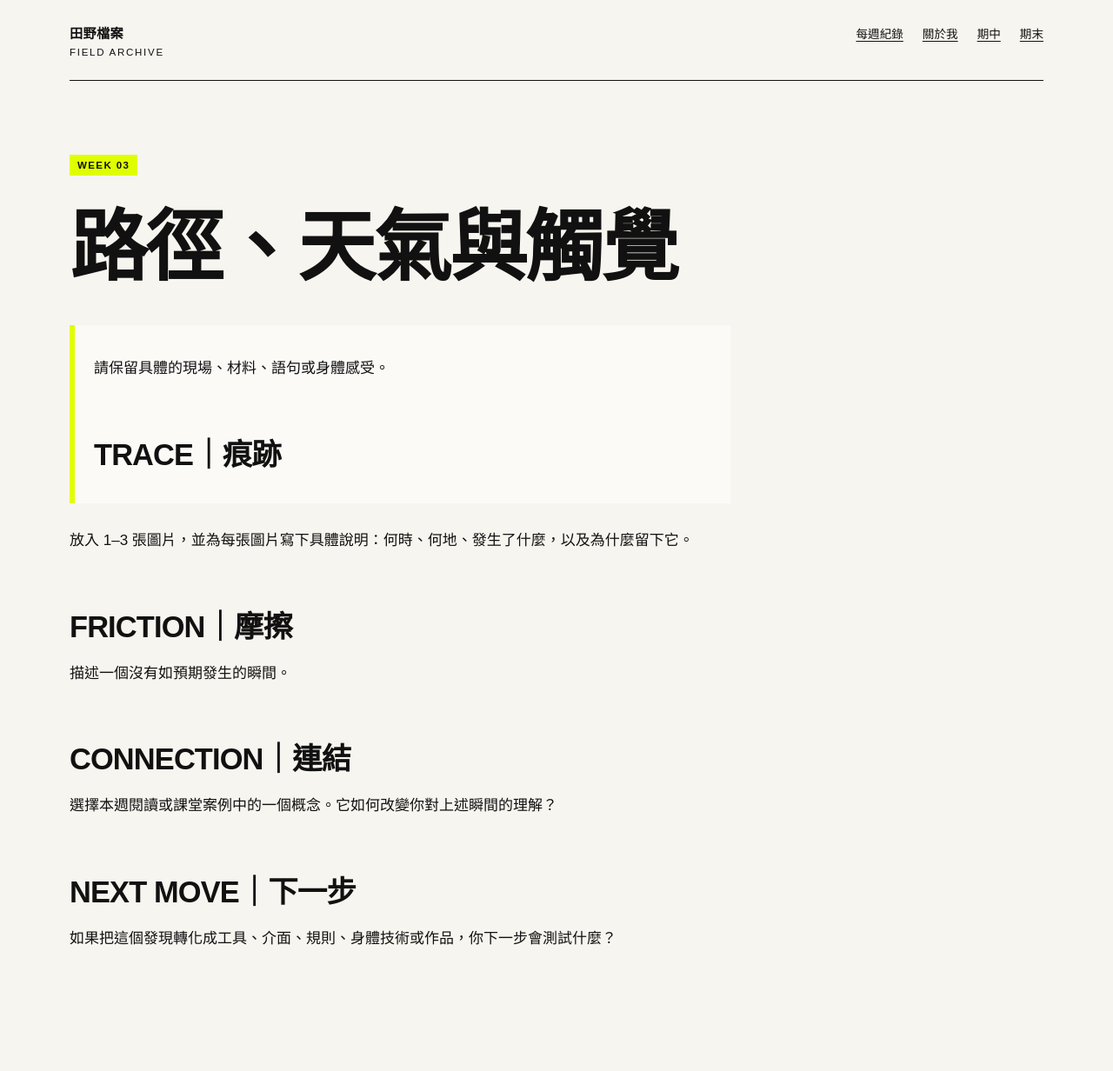
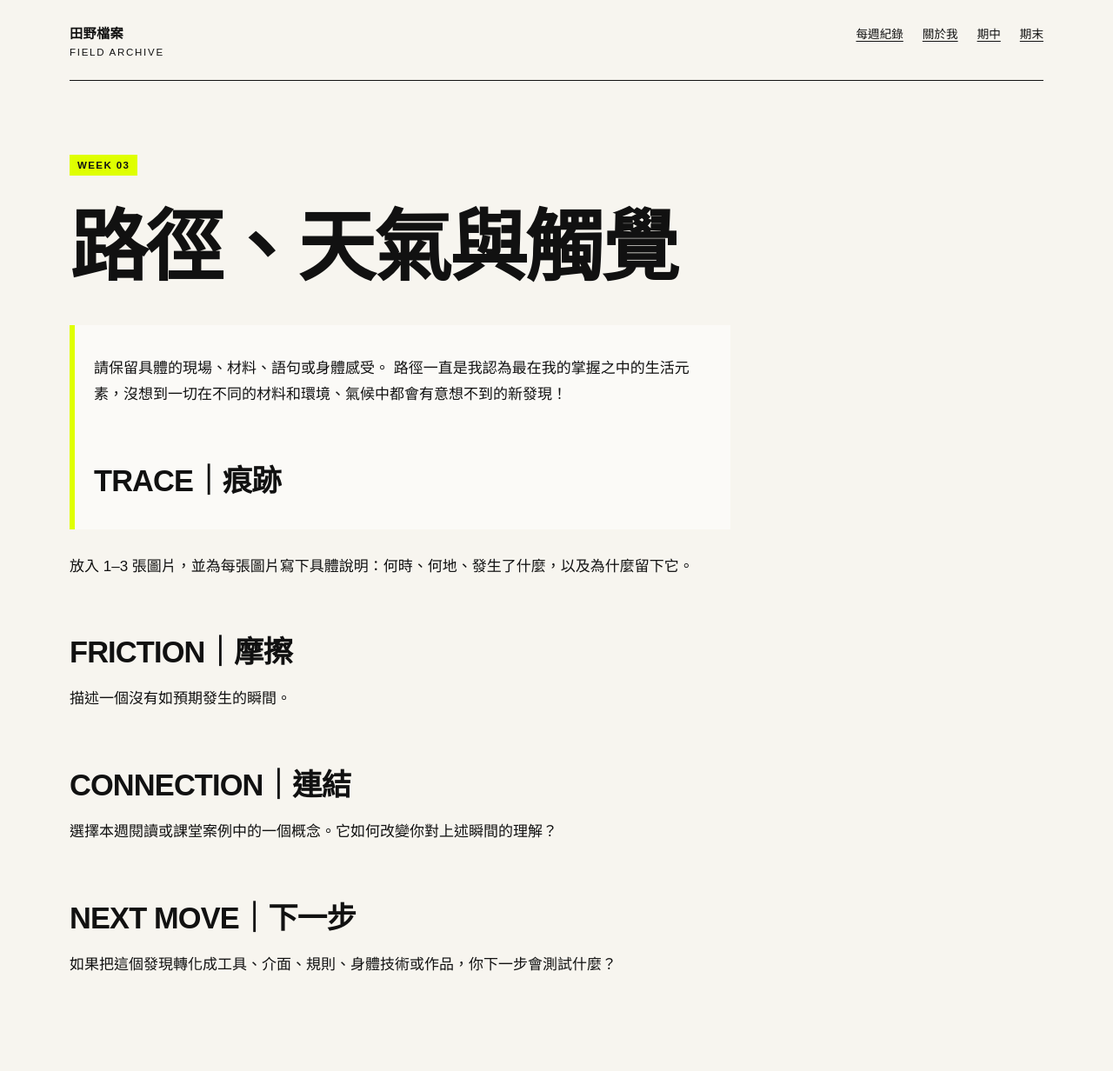
Before and after one commit to stu113590073/fieldworkarchive, a Jekyll site: the page built from weeks/week-03.md, in a window 1280 px wide. Shown: the whole page at 87% size. Built offline with Jekyll 4.4.1, drawn with Linux system fonts in a browser that asks for light colours; before the commit the page ends 1202 px from its top, so only the background shows below that.

Commit message:
Update week-03.md

```diff
--- a/weeks/week-03.md
+++ b/weeks/week-03.md
@@ -8,6 +8,7 @@ permalink: /weeks/week-03/
 # 路徑、天氣與觸覺
 
 > 請保留具體的現場、材料、語句或身體感受。
+> 路徑一直是我認為最在我的掌握之中的生活元素，沒想到一切在不同的材料和環境、氣候中都會有意想不到的新發現！
 ## TRACE｜痕跡
 
 放入 1–3 張圖片，並為每張圖片寫下具體說明：何時、何地、發生了什麼，以及為什麼留下它。
```
